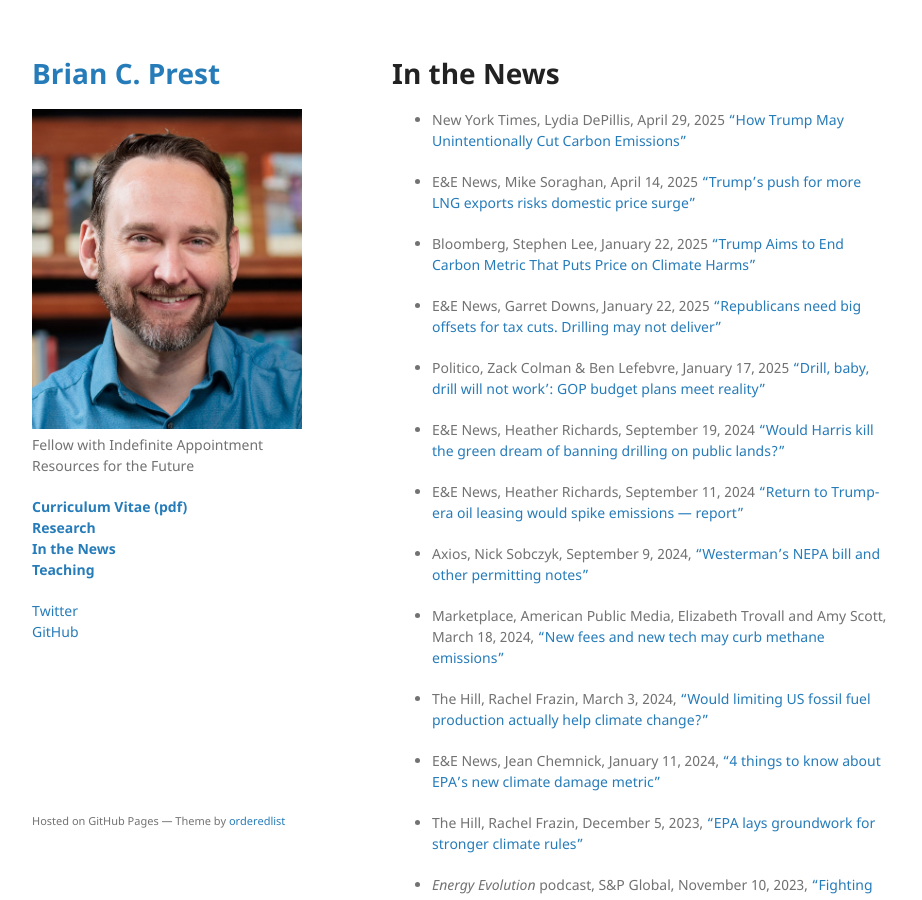
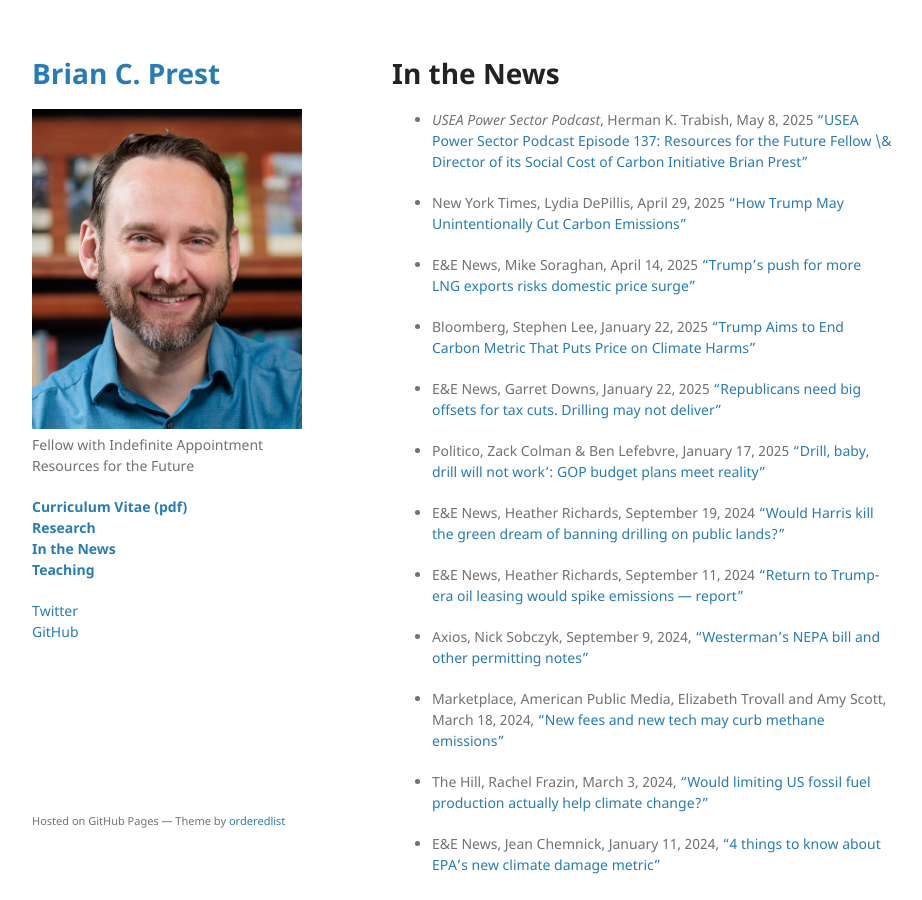
Before and after one commit to bprest/bprest.github.io, a Jekyll site: the page built from in-the-news.md, in a window 1280 px wide and 900 px high. Shown: the whole window, without its empty margins (178-1100 px from the left). Built offline with Jekyll 4.4.1, drawn with Linux system fonts in a browser that asks for light colours; our own code applies the rules of GitHub Pages for plain Markdown files.

Commit message:
add podcast episode

```diff
--- a/in-the-news.md
+++ b/in-the-news.md
@@ -3,6 +3,8 @@ layout: default
 ---
 
 # In the News
+
+* _USEA Power Sector Podcast_, Herman K. Trabish, May 8, 2025 ["USEA Power Sector Podcast Episode 137: Resources for the Future Fellow \& Director of its Social Cost of Carbon Initiative Brian Prest"](https://usea.org/event/usea-power-sector-podcast-episode-137-resources-future-fellow-director-its-social-cost-carbon)
 
 * New York Times, Lydia DePillis, April 29, 2025 ["How Trump May Unintentionally Cut Carbon Emissions"](https://www.nytimes.com/2025/04/29/business/economy/trump-recession-carbon-emissions.html)
 
```
